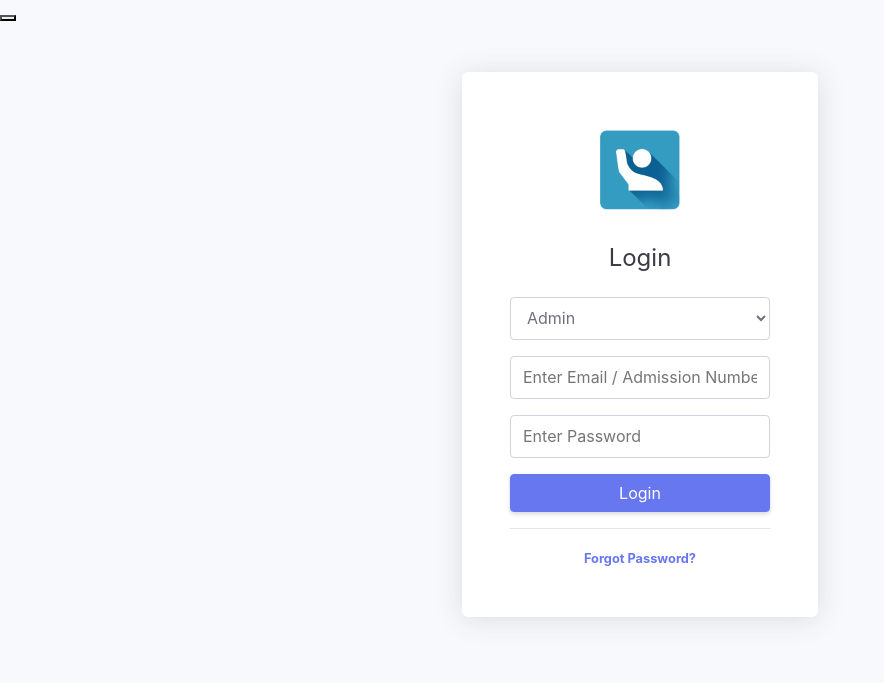
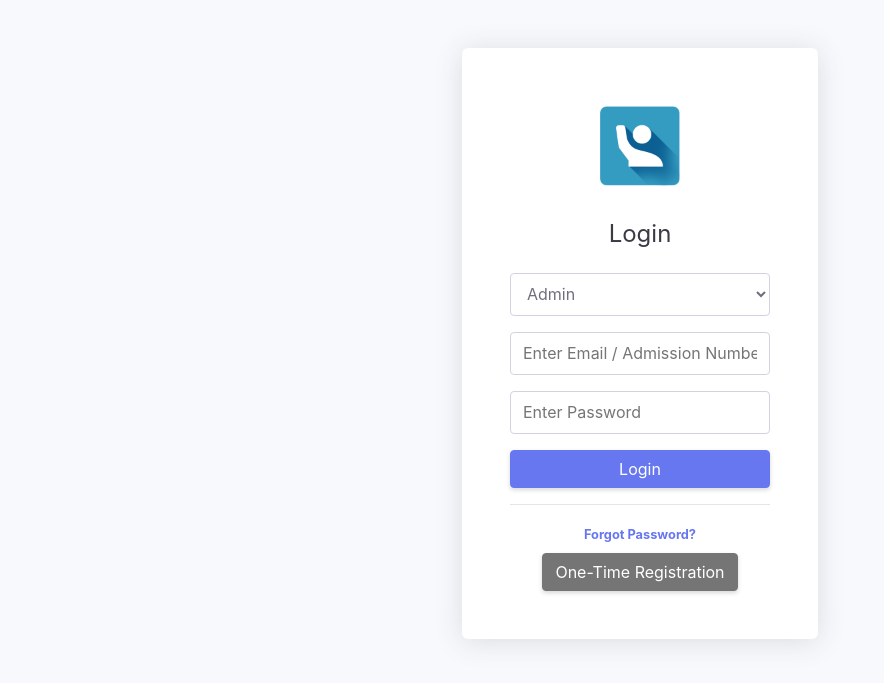
Before and after one commit to vishalvnair124/cms, a PHP site: page / in a window 1280 px wide. Shown: the top 683 px of the page, without its empty margins (0-884 px from the left). Run offline with PHP 8.4, Linux system fonts and the light colour scheme; some libraries are stand-ins or nearby versions; some web fonts are replaced.

Commit message:
index page updated

```diff
--- a/index.php
+++ b/index.php
@@ -11,16 +11,13 @@ session_start();
     <meta http-equiv="X-UA-Compatible" content="IE=edge">
     <meta name="viewport" content="width=device-width, initial-scale=1, shrink-to-fit=no">
     <link href="img/logo/attnlg.jpg" rel="icon">
-    <title>CMS
-
-    </title>
+    <title>CMS</title>
     <link href="vendor/fontawesome-free/css/all.min.css" rel="stylesheet" type="text/css">
     <link href="vendor/bootstrap/css/bootstrap.min.css" rel="stylesheet" type="text/css">
     <link href="css/ruang-admin.min.css" rel="stylesheet">
 </head>
 
 <body class="bg-gradient-login">
-    <div> <a href="./one_time.php"><Button></Button></a></div>
     <div class="container-login">
         <div class="row justify-content-center">
             <div class="col-xl-10 col-lg-12 col-md-9">
@@ -77,18 +74,10 @@ session_start();
                                             $redirect = 'Student/index.php';
                                         }
 
-
                                         if (isset($query)) {
                                             // Prepare the SQL statement
                                             $stmt = $conn->prepare($query);
-
-                                            // Bind parameters based on role
-                                            if ($role == 'student') {
-                                                $stmt->bind_param("ss", $username, $password);
-                                            } else {
-                                                $stmt->bind_param("ss", $username, $password);
-                                            }
-
+                                            $stmt->bind_param("ss", $username, $password);
                                             $stmt->execute();
                                             $result = $stmt->get_result();
 
@@ -130,6 +119,10 @@ session_start();
                                     <div class="text-center">
                                         <a class="font-weight-bold small" href="forgotPassword.php">Forgot Password?</a>
                                     </div>
+                                    <div class="text-center mt-2">
+                                        <!-- One-Time Registration Link -->
+                                        <a href="./one_time.php" class="btn btn-secondary">One-Time Registration</a>
+                                    </div>
                                 </div>
                             </div>
                         </div>
```
